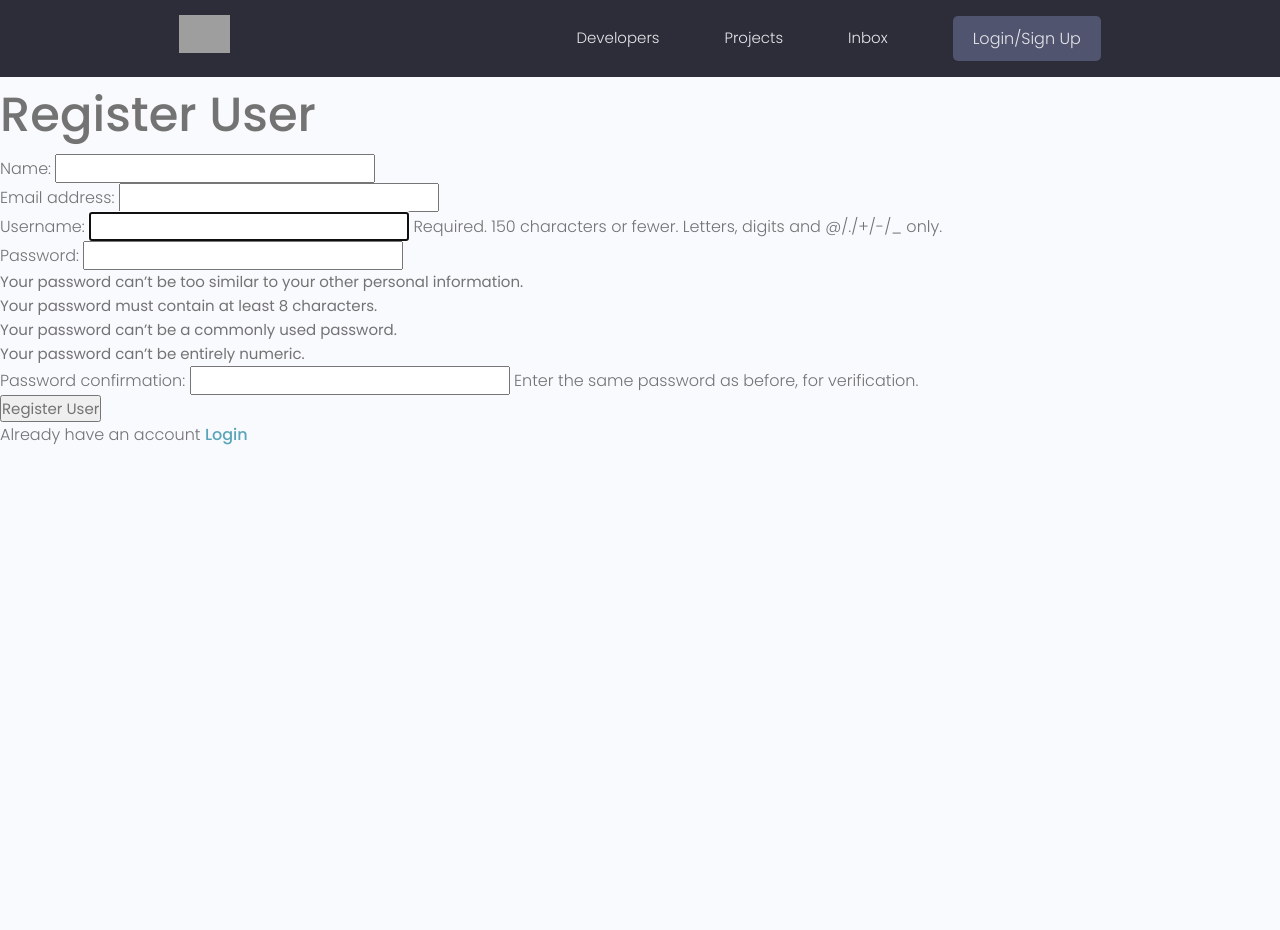
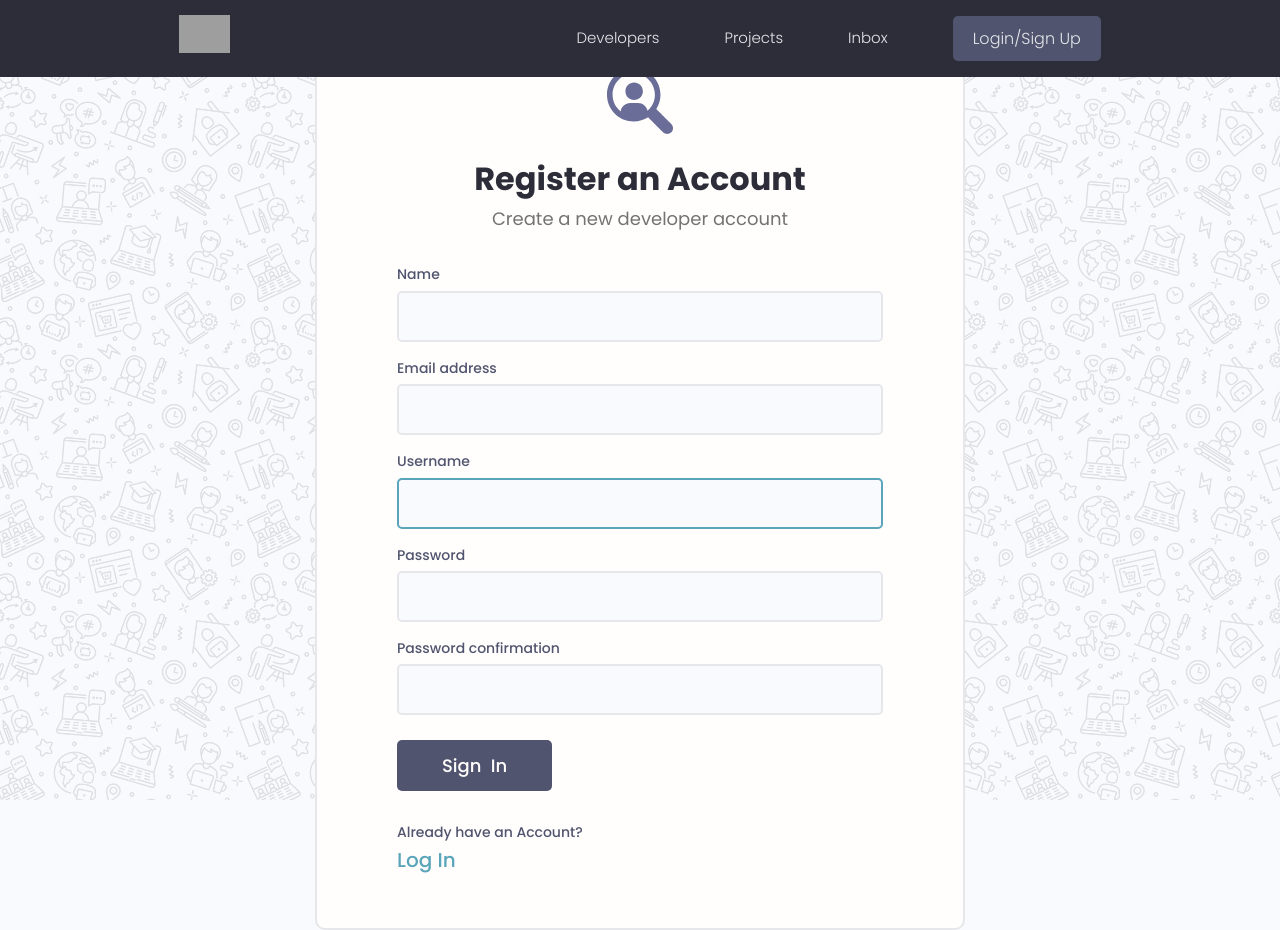
Before and after one commit to vbsanjay/Python-Django-DevSearch, a Django app: page /register/ in a window 1280 px wide. Before the commit the page ends 445 px from the top, so only its background shows below. Run offline with Django 5.2, Linux system fonts and the light colour scheme; grey boxes are pictures that could not be loaded.

Commit message:
Theme installed for login and signup page

```diff
--- a/static/styles/app.css
+++ b/static/styles/app.css
@@ -659,7 +659,7 @@ img {
   left: 0;
   bottom: 0;
   right: 0;
-  background: url(../images/pattern.jpg);
+  background: url(../image/pattern.jpg);
 }
 
 .auth > .card {
--- a/static/uikit/app.js
+++ b/static/uikit/app.js
@@ -2,3 +2,16 @@
 document.addEventListener('DOMContentLoaded', function () {
   hljs.highlightAll();
 });
+
+document.addEventListener('DOMContentLoaded', function () {
+  hljs.highlightAll();
+
+  let alertWrapper = document.querySelector('.alert')
+  let alertClose = document.querySelector('.alert__close')
+
+  if (alertWrapper && alertClose) {
+    alertClose.addEventListener('click', () => {
+      alertWrapper.style.display = 'none'
+    })
+  }
+});
--- a/templates/index.html
+++ b/templates/index.html
@@ -19,15 +19,26 @@
 </head>
 <body>
     {% include 'nav-bar.html'%}
-    {% if messages %}
+    <!-- {% if messages %}
       <ul class="messages">
           {% for message in messages %}
           <li{% if message.tags %} class="{{ message.tags }}"{% endif %}>{{ message }}</li>
           {% endfor %}
       </ul>
+    {% endif %} -->
+
+    {% if messages %}
+    {% for message in messages %}
+      <div class="alert alert--{{message.tags}}"">
+        <p class="alert__message">{{message}}</p>
+        <button class="alert__close">⨯</button>
+      </div>
+    {% endfor %}
     {% endif %}
+
     {% block content %}
 
     {% endblock content %}
 </body>
+<script src="{% static 'uikit/app.js' %}"></script>
 </html>
--- a/users/forms.py
+++ b/users/forms.py
@@ -9,3 +9,9 @@ class CustomUserCreationForm(UserCreationForm):
         labels = {
             'first_name': 'Name'
         }
+
+    def __init__(self, *args, **kwargs):
+        super(CustomUserCreationForm, self).__init__( *args, **kwargs)
+
+        for name, field in self.fields.items():
+            field.widget.attrs.update({'class':'input'})
--- a/users/templates/users/login_registers.html
+++ b/users/templates/users/login_registers.html
@@ -1,26 +1,101 @@
 {% extends 'index.html' %}
-
+{% load static %}
 {% block content %}
 
+
 {% if page == 'register' %}
-<h1>Register User</h1>
-<form method="POST" action="{% url 'register' %}">
-    {% csrf_token %}
-    {{form.as_p}}
-    <input type="submit" value="Register User">
-</form>
-<p>Already have an account <a href="{% url 'login' %}">Login</a></p>
+
+<div class="auth">
+    <div class="card">
+      <div class="auth__header text-center">
+        <a href="/">
+          <img src="{% static 'image/icon.svg' %}" alt="icon" />
+        </a>
+        <h3>Register an Account</h3>
+        <p>Create a new developer account</p>
+      </div>
+
+      <form method="POST" action="{% url 'register' %}" class="form auth__form">
+        {% csrf_token %}
+
+        {% for field in form %}
+        <div class="form__field">
+            <label for="formInput#text">{{field.label}}</label>
+            {{field}}
+
+            <!-- {% if field.help_text %}
+            <small>{{field.help_text}}</small>
+            {% endif %} -->
+
+            {% for error in field.errors %}
+            <p style="color: red;">{{error}}</p>
+            {% endfor %}
+
+          </div>
+        {% endfor %}
+
+        <div class="auth__actions">
+          <input class="btn btn--sub btn--lg" type="submit" value="Sign  In" />
+        </div>
+      </form>
+      <div class="auth__alternative">
+        <p>Already have an Account?</p>
+        <a href="{% url 'login' %}">Log In</a>
+      </div>
+    </div>
+  </div>
 
 
 {% else %}
-<form action="{%url 'login' %}" method="POST">
-    {% csrf_token %}
-    <input type="text" name="username" placeholder="Username" />
-    <input type="text" name="password" placeholder="Enter password" />
-    <input type="submit" value="login" />
+<div class="auth">
 
-    <p>Don't have an account <a href="{% url 'register' %}">Sign Up</a></p>
-</form>
+    <div class="card">
+    <div class="auth__header text-center">
+        <a href="/">
+        <img src="{% static 'image/icon.svg' %}" alt="icon" />
+        </a>
+        <h3>Account Login</h3>
+        <p>Hello Developer, Welcome Back!</p>
+    </div>
+
+    <form action="{%url 'login' %}" method="POST" class="form auth__form">
+        {% csrf_token %}
+        <!-- Input:Email -->
+
+        <div class="form__field">
+        <label for="formInput#text">Username: </label>
+        <input
+            class="input input--text"
+            id="formInput#text"
+            type="text"
+            name="username"
+            placeholder="Enter your username..."
+        />
+        </div>
+
+        <!-- Input:Password -->
+        <div class="form__field">
+        <label for="formInput#password">Password: </label>
+        <input
+            class="input input--password"
+            id="formInput#passowrd"
+            type="password"
+            name="password"
+            placeholder="••••••••"
+        />
+        </div>
+        <div class="auth__actions">
+        <input class="btn btn--sub btn--lg" type="submit" value="Log In" />
+        <a href="forgetpassword.html">Forget Password?</a>
+        </div>
+    </form>
+    <div class="auth__alternative">
+        <p>Don’t have an Account?</p>
+        <a href="{% url 'register' %}">Sign Up</a>
+    </div>
+    </div>
+</div>
+
 {% endif %}
 
 {% endblock content %}
```
Also changed, not shown: templates/login.html (added, +67 -0 lines), templates/signup.html (added, +89 -0 lines), db.sqlite3, static/image/icon.svg (added), static/image/pattern.jpg (added).
